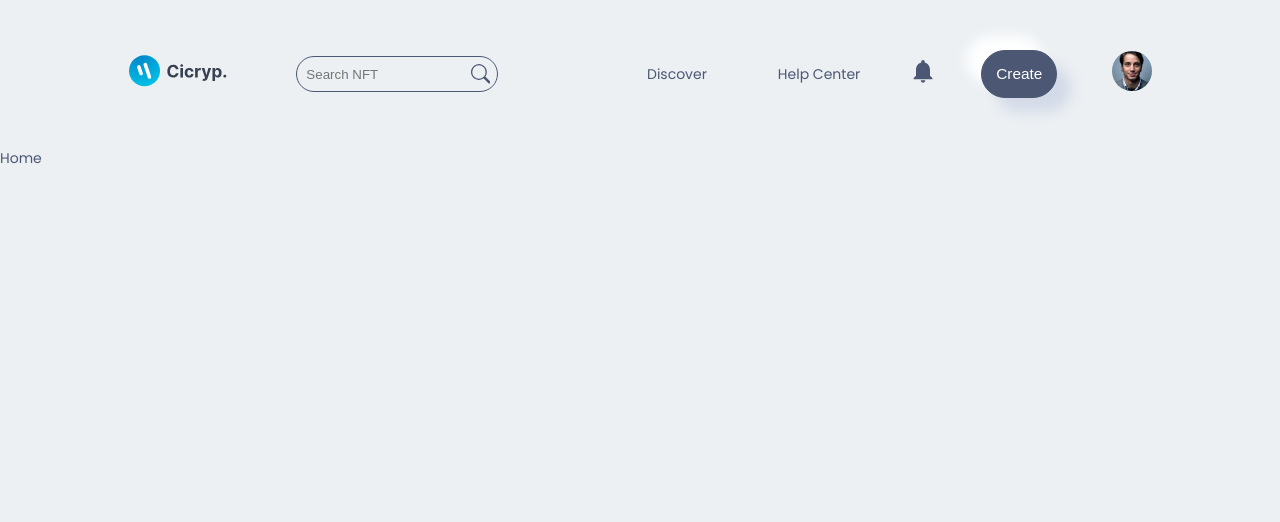
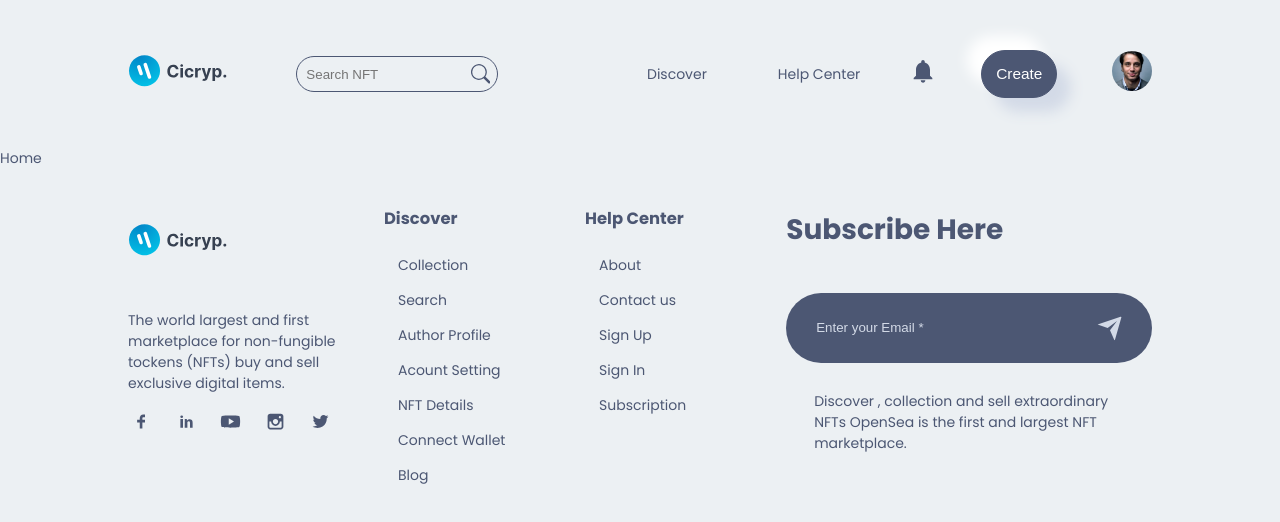
Before and after one commit to Shahid-Nawaz-Pahore/full-stack-web3-project-nft-marketplace, a Next.js app in the folder fronted/: page / in a window 1280 px wide. Shown: the top 522 px of the page. Built offline with nearby package versions, Linux system fonts and the light colour scheme.

Commit message:
footer component is complete.

```diff
--- a/fronted/components/Footer/footer.jsx
+++ b/fronted/components/Footer/footer.jsx
@@ -1,9 +1,64 @@
 import React from 'react'
-import Style from './Footer.module.css';
+import Image from 'next/image';
+import Link from "next/link"
+
+import {
+  TiSocialFacebook,
+  TiSocialLinkedin,
+  TiSocialTwitter,
+  TiSocialYoutube,
+  TiSocialInstagram,
+  TiArrowSortedDown,
+  TiArrowSortedUp
+} from 'react-icons/ti';
+import { RiSendPlaneFill } from 'react-icons/ri';
+
+//internal import
+import Style from './footer.module.css';
+import images from '../../img'
+import { Discover, HelpCenter } from '../NavBar/index'
 
 const footer = () => {
   return (
-    <div>footer</div>
+    <div className={Style.footer}>
+      <div className={Style.footer_box}>
+        <div className={Style.footer_box_social}>
+          <Image src={images.logo} alt='footer logo' height={100} width={100} />
+          <p>The world largest and first marketplace for non-fungible tockens
+            (NFTs) buy and sell exclusive digital items.
+          </p>
+          <div className={Style.footer_social}>
+            <a href="#"><TiSocialFacebook /></a>
+            <a href="#"><TiSocialLinkedin /></a>
+            <a href="#"><TiSocialYoutube /></a>
+            <a href="#"><TiSocialInstagram /></a>
+            <a href="#"><TiSocialTwitter /></a>
+          </div>
+        </div>
+        <div className={Style.footer_box_discover}>
+          <h3>Discover</h3>
+          <Discover />
+        </div>
+        <div className={Style.footer_box_help}>
+          <h3>Help Center</h3>
+          <HelpCenter />
+        </div>
+        <div className={Style.subscribe}>
+          <h1>Subscribe Here</h1>
+          <div className={Style.subscribe_box}>
+            <input type='email' placeholder='Enter your Email *' />
+            <RiSendPlaneFill className={Style.subscribe_box_send} />
+          </div>
+          <div className={Style.subscribe_box_info}>
+            <p>
+              Discover , collection and sell extraordinary NFTs
+              OpenSea is the first and largest NFT marketplace.
+            </p>
+          </div>
+        </div>
+
+      </div>
+    </div>
   )
 }
 
--- a/fronted/components/Footer/footer.module.css
+++ b/fronted/components/Footer/footer.module.css
@@ -0,0 +1,74 @@
+.footer{
+    width: 100%;
+    padding-block: 1.5rem;
+    position: relative;
+}
+.footer_box{
+    width: 80%;
+    margin: 0 auto;
+    display: grid;
+    grid-template-columns: 1.3fr repeat(2,1fr) 2fr;
+    align-items: flex-start;
+    justify-content: space-between;
+    gap: 1.3rem;
+}
+.footer_social{
+    display: flex;
+    gap: 1.3rem;
+    font-size: 1.5rem;
+    align-items: center;
+}
+.footer_social a{
+    padding: .2rem;
+    border-radius: 50%;
+    transition: all .3s ease-in;
+    display: grid;
+}
+.footer_social a:hover{
+    background-color: var(--icons-color);
+    color: var(--shadow-dark-color);
+    box-shadow: var(--box-shadow);
+}
+.subscribe_box{
+    width: 100%;
+    display: flex;
+    justify-content: space-between;
+    align-items: center;
+    padding: 1.5rem 2rem;
+    background-color: var(--icons-color);
+    color: var(--shadow-dark-color);
+    border-radius: 5rem;
+    margin-top: 3rem;
+}
+.footer_box input{
+      background: transparent;
+      border: none;
+      outline: none;
+      width: 90%;
+      color: var(--shadow-dark-color);
+}
+.subscribe_box input::placeholder{
+    color: var(--shadow-dark-color);
+}
+.subscribe_box_send{
+    cursor: pointer;
+    font-size: 2rem;
+}
+.subscribe_box_info{
+    padding: 1rem 2rem;
+}
+
+/* media query */
+@media screen and (max-width:45em) {
+    .footer_box{
+        width: 90%;
+        grid-template-columns:1fr 2fr ;
+    }
+}
+/* media query */
+@media screen and (max-width:35em) {
+    .footer_box{
+        width: 90%;
+        grid-template-columns:1fr ;
+    }
+}
--- a/fronted/pages/_app.js
+++ b/fronted/pages/_app.js
@@ -1,9 +1,10 @@
 import '../styles/globals.css'
-import {NavBar }from '../components/componentindex'
+import {NavBar ,Footer}from '../components/componentindex'
 const MyApp=({ Component, pageProps }) =>
 <div>
 <NavBar/>
  <Component {...pageProps} />
+ <Footer/>
  </div>
 
 export default MyApp
```
